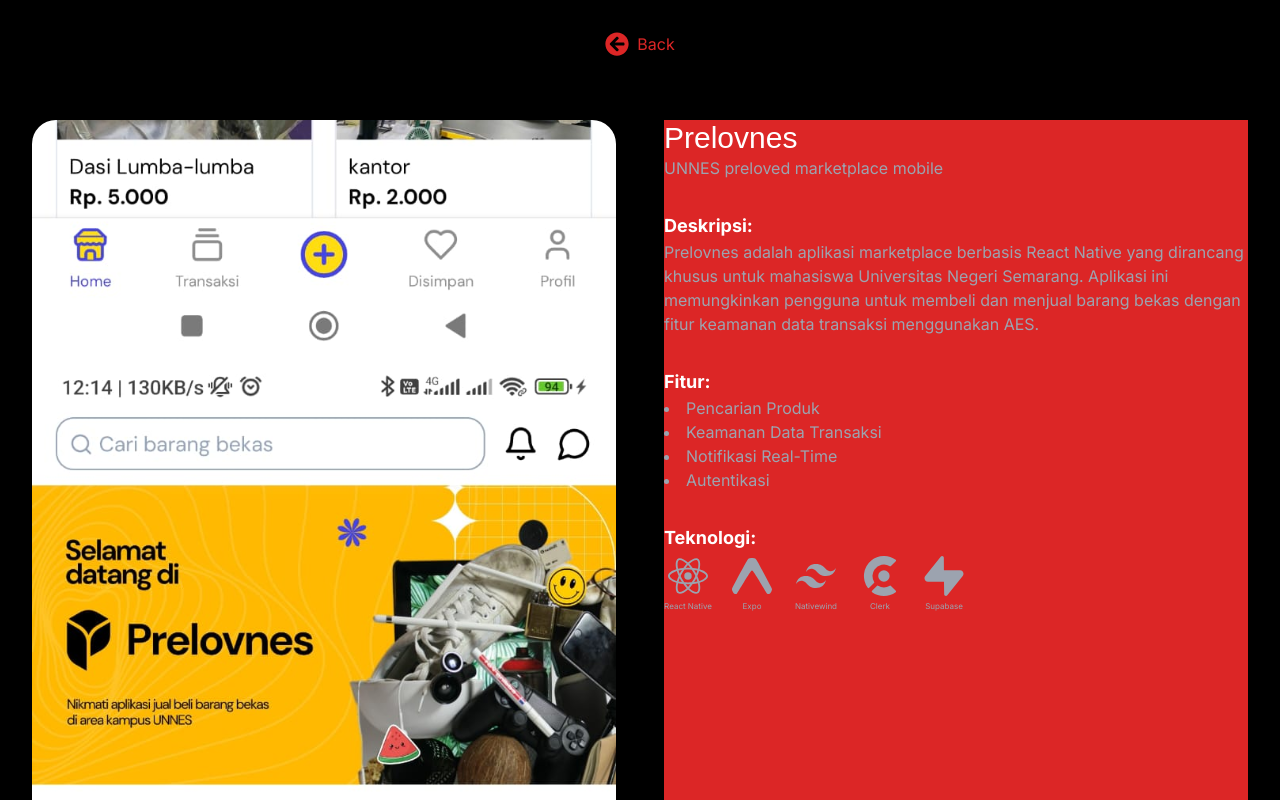
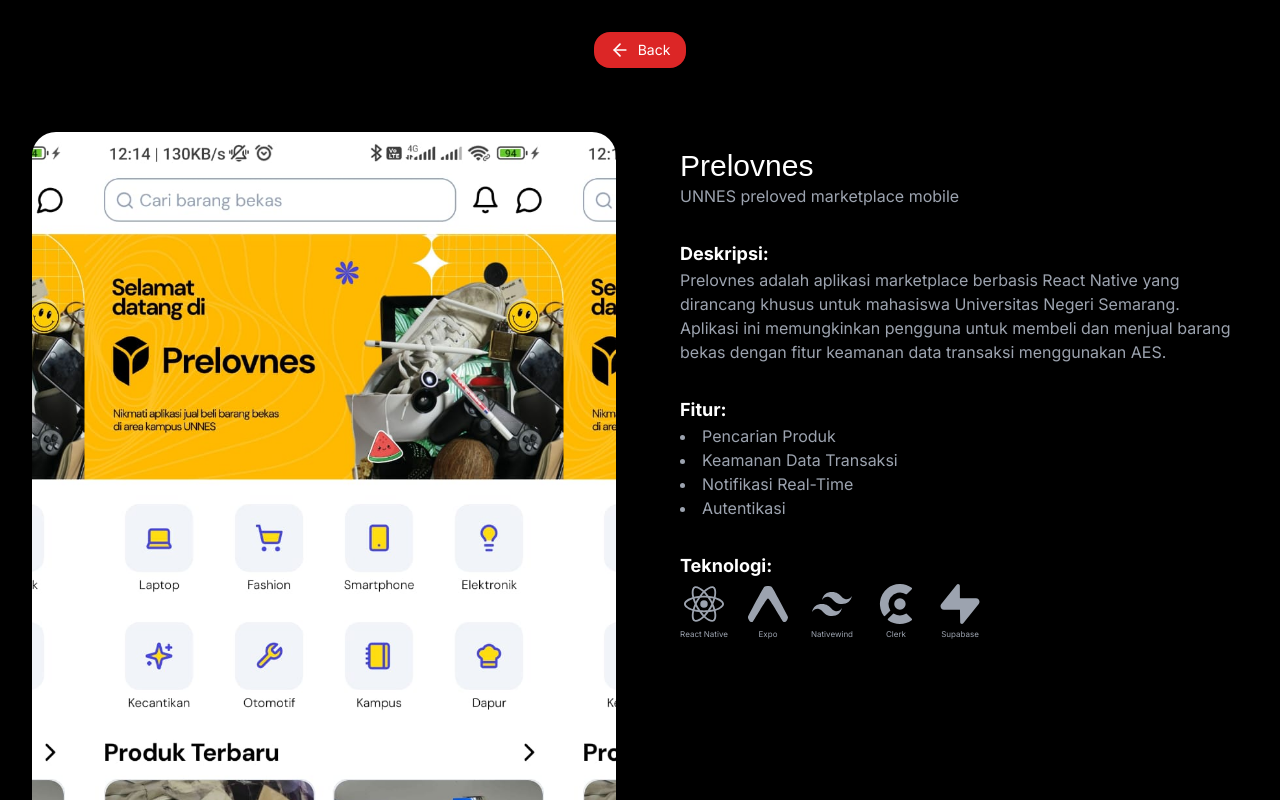
Before and after one commit to furqonStudio/furqon-studio-portfolio-2024, a Next.js app: page /projects/1 in a window 1280 px wide. Shown: the top 800 px of the page. Built offline with nearby package versions, Linux system fonts and the light colour scheme; a web font is replaced by a local one.

Commit message:
feat: add button back animation in project detail page

```diff
--- a/src/app/projects/[id]/page.tsx
+++ b/src/app/projects/[id]/page.tsx
@@ -2,21 +2,26 @@
 import { projects } from '@/data/data'
 import Link from 'next/link'
 import { FaArrowCircleLeft } from 'react-icons/fa'
+import { LuArrowLeft } from 'react-icons/lu'
+import { RiNextjsFill } from 'react-icons/ri'
 import {
   SiClerk,
   SiExpo,
   SiReact,
   SiSupabase,
   SiTailwindcss,
+  SiWordpress,
 } from 'react-icons/si'
 
 const iconMap: Record<string, JSX.Element> = {
   'React Native': <SiReact className="text-4xl lg:text-5xl p-1" />,
   Expo: <SiExpo className="text-4xl lg:text-5xl p-1" />,
+  NextJS: <RiNextjsFill className="text-4xl lg:text-5xl p-1" />,
   Tailwind: <SiTailwindcss className="text-4xl lg:text-5xl p-1" />,
   Nativewind: <SiTailwindcss className="text-4xl lg:text-5xl p-1" />,
   Supabase: <SiSupabase className="text-4xl lg:text-5xl p-1" />,
   Clerk: <SiClerk className="text-4xl lg:text-5xl p-1" />,
+  Wordpress: <SiWordpress className="text-4xl lg:text-5xl p-1" />,
 }
 
 const ProjectsDetailPage = ({ params }: { params: { id: string } }) => {
@@ -37,14 +42,16 @@ const ProjectsDetailPage = ({ params }: { params: { id: string } }) => {
     <>
       <Link
         href={'/'}
-        className="text-red-600 flex flex-row items-center justify-center gap-2 font-inter my-8 hover:cursor-pointer"
+        className="hidden lg:flex text-white bg-red-600 w-fit px-4 py-2 rounded-2xl m-auto font-inter my-8 hover:cursor-pointer group overflow-hidden"
       >
-        <FaArrowCircleLeft className="text-2xl" />
-        <p>Back</p>
+        <div className="flex group-hover:animate-marquee">
+          <LuArrowLeft className="text-xl mr-2" />
+          <p className="text-sm">Back</p>
+        </div>
       </Link>
       <div className="max-w-[1280px] m-auto text-white p-8 md:grid md:grid-cols-2 md:gap-8 lg:gap-12">
         <div
-          className={`w-full aspect-[1/16] rounded-3xl ${project.bgColor}`}
+          className={`w-full aspect-[9/16] rounded-3xl ${project.bgColor}`}
           style={{
             backgroundImage: `url(${project.imageUrl})`,
             backgroundSize: 'contain',
@@ -52,7 +59,7 @@ const ProjectsDetailPage = ({ params }: { params: { id: string } }) => {
           }}
         />
 
-        <div className="mt-8 md:mt-0 md:sticky md:top-16 space-y-8 h-screen bg-red-600">
+        <div className="mt-8 md:mt-0 md:sticky md:top-16 space-y-8 h-fit p-4 ">
           <div>
             <h1 className="text-2xl font-gasoek lg:text-3xl">
               {project.title}
--- a/src/data/data.js
+++ b/src/data/data.js
@@ -29,6 +29,16 @@ export const projects = [
     className: '',
     imageClassName:
       'left-1/2 w-64 translate-x-[-50%] mt-8 rounded-xl md:mt-4 md:w-32 md:rounded-lg',
+    details: {
+      introduction:
+        'Xballacc merupakan sebuah toko aksesoris HP yang berada di Kecamatan Kaliwungu, Kendal. Website ini berfungsi sebagai platform informasi toko sekaligus e-commerce yang menampilkan berbagai produk yang dijual.',
+      features: [
+        'Katalog Produk',
+        'Pencarian Produk',
+        'Pesan Kilat ke Whatsapp',
+      ],
+      technologies: ['Wordpress'],
+    },
   },
   {
     id: 3,
--- a/tailwind.config.ts
+++ b/tailwind.config.ts
@@ -43,6 +43,15 @@ const config: Config = {
   ],
   theme: {
     extend: {
+      animation: {
+        marquee: 'marquee 1s linear infinite',
+      },
+      keyframes: {
+        marquee: {
+          '0%': { transform: 'translateX(100%)' },
+          '100%': { transform: 'translateX(-100%)' },
+        },
+      },
       colors: {
         background: 'var(--background)',
         foreground: 'var(--foreground)',
```
